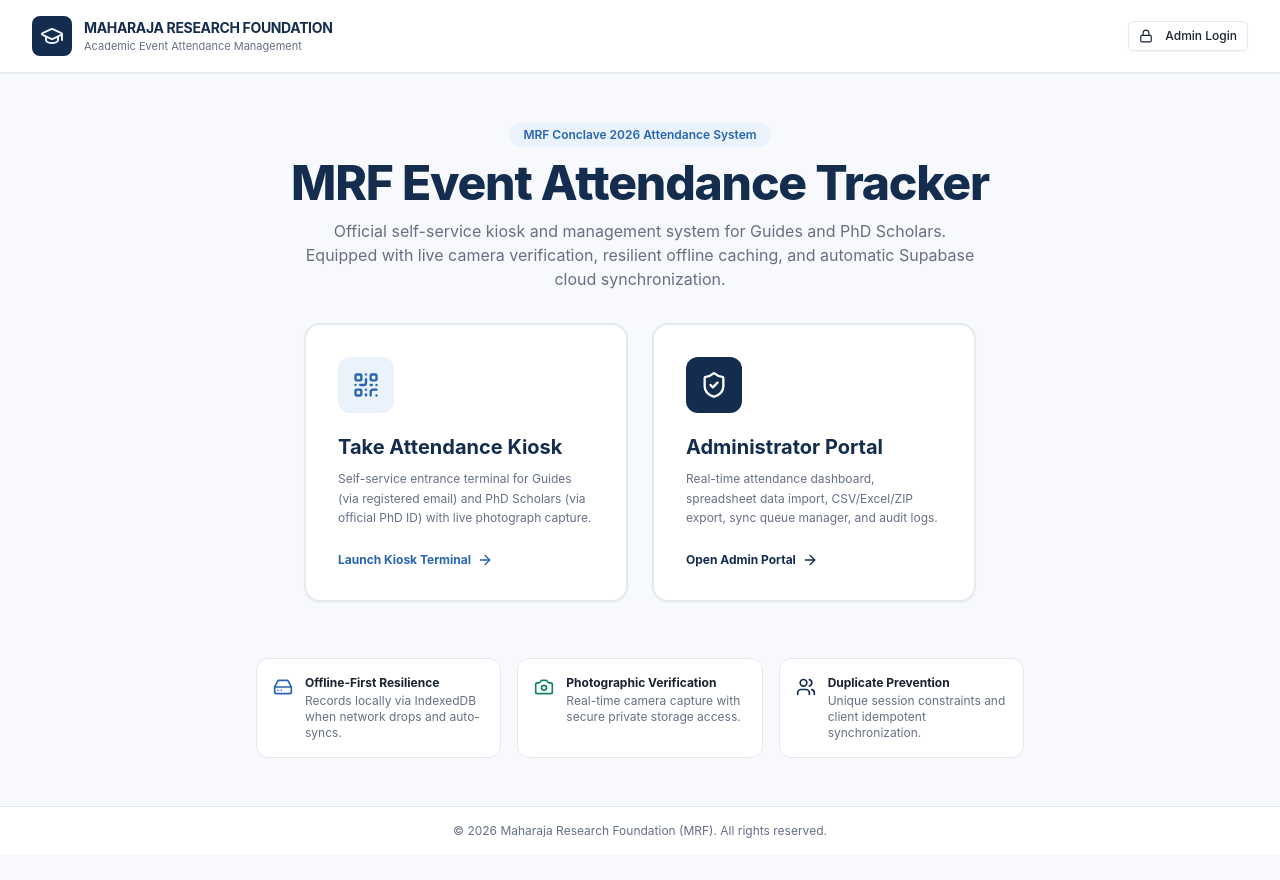
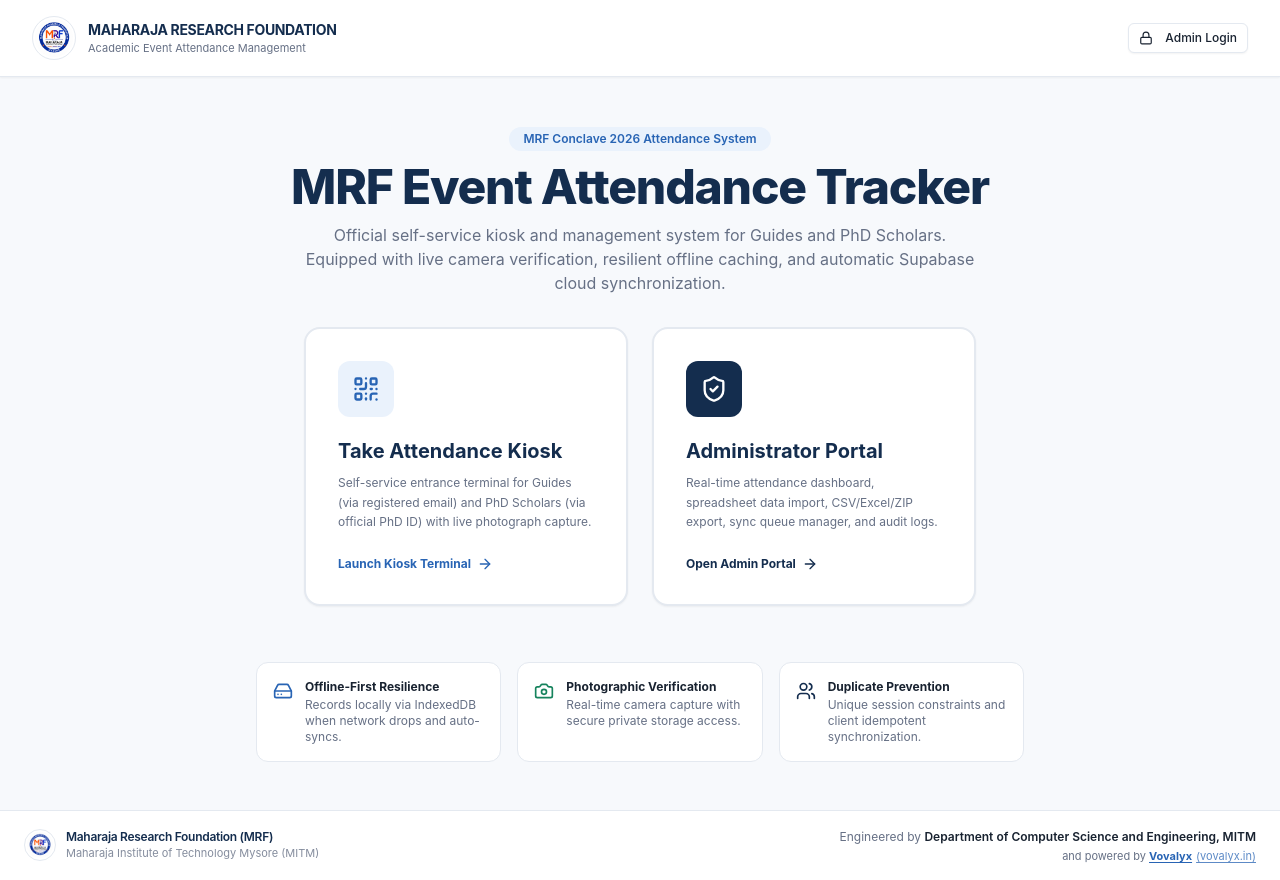
Before and after one commit to Vinod1234-JPG/attendencestudent, a Next.js app: page / in a window 1280 px wide. Before the commit the page ends 855 px from the top, so only its background shows below. Built offline with nearby package versions, Linux system fonts and the light colour scheme.

Commit message:
feat(branding): add universal constant footer and official MRF MITM logo across all pages

```diff
--- a/src/app/admin/layout.tsx
+++ b/src/app/admin/layout.tsx
@@ -1,6 +1,7 @@
 import React from 'react';
 import { AdminSidebar } from '@/components/layout/AdminSidebar';
 import { AdminTopBar } from '@/components/layout/AdminTopBar';
+import { AppFooter } from '@/components/common/AppFooter';
 
 export default function AdminLayout({
   children,
@@ -12,8 +13,11 @@ export default function AdminLayout({
       <AdminSidebar userEmail="admin@mrf.org" userRole="Administrator" />
       <div className="flex flex-col flex-1 min-w-0 overflow-hidden">
         <AdminTopBar />
-        <main className="flex-1 overflow-y-auto p-8 bg-[#F7F9FC]">
-          {children}
+        <main className="flex-1 overflow-y-auto bg-[#F7F9FC] flex flex-col justify-between">
+          <div className="p-8 flex-1">
+            {children}
+          </div>
+          <AppFooter />
         </main>
       </div>
     </div>
--- a/src/app/kiosk/page.tsx
+++ b/src/app/kiosk/page.tsx
@@ -27,6 +27,7 @@ import { CameraView } from '@/components/kiosk/CameraView';
 import { getOfflineDb, OfflineAttendanceRecord } from '@/lib/db/dexie';
 import { normalizeEmail, normalizePhdId, maskIdentifier, isNameMatching } from '@/lib/utils/normalization';
 import { syncEngine } from '@/lib/sync/syncEngine';
+import { AppFooter } from '@/components/common/AppFooter';
 
 type KioskStep =
   | 'CAMERA_FIRST'
@@ -345,8 +346,9 @@ export default function KioskPage() {
       {/* Top Kiosk Header */}
       <header className="bg-white border-b border-[#E4E9F0] px-8 py-4 shadow-sm flex items-center justify-between">
         <div className="flex items-center gap-3">
-          <div className="w-10 h-10 rounded-lg bg-[#142D4E] flex items-center justify-center text-white font-bold">
-            <GraduationCap className="w-6 h-6 text-[#EAF2FC]" />
+          <div className="w-11 h-11 rounded-full overflow-hidden bg-white shadow-xs shrink-0 border border-[#E4E9F0] flex items-center justify-center p-0.5">
+            {/* eslint-disable-next-line @next/next/no-img-element */}
+            <img src="/logo.jpg" alt="MRF Logo" className="w-full h-full object-contain rounded-full" />
           </div>
           <div>
             <h1 className="text-base font-bold text-[#142D4E] tracking-tight">
@@ -737,13 +739,8 @@ export default function KioskPage() {
         </div>
       </main>
 
-      {/* Kiosk Footer with Privacy Notice */}
-      <footer className="bg-white border-t border-[#E4E9F0] px-8 py-3 text-center text-xs text-[#667085]">
-        <p>
-          Photographs captured are strictly used for Maharaja Research Foundation event attendance
-          verification. All data is private and securely encrypted.
-        </p>
-      </footer>
+      {/* Constant Universal Footer */}
+      <AppFooter />
     </div>
   );
 }
--- a/src/app/login/page.tsx
+++ b/src/app/login/page.tsx
@@ -5,6 +5,7 @@ import { useRouter } from 'next/navigation';
 import { GraduationCap, Eye, EyeOff, Lock, Mail, Shield, AlertCircle } from 'lucide-react';
 import { Button } from '@/components/ui/button';
 import { Input } from '@/components/ui/input';
+import { AppFooter } from '@/components/common/AppFooter';
 
 export default function LoginPage() {
   const router = useRouter();
@@ -42,12 +43,14 @@ export default function LoginPage() {
   };
 
   return (
-    <div className="min-h-screen bg-[#F7F9FC] flex flex-col justify-center items-center p-6">
-      <div className="w-full max-w-md bg-white border border-[#E4E9F0] rounded-2xl shadow-sm p-8 md:p-10">
+    <div className="min-h-screen bg-[#F7F9FC] flex flex-col justify-between select-none">
+      <div className="flex-1 flex items-center justify-center p-6">
+        <div className="w-full max-w-md bg-white border border-[#E4E9F0] rounded-2xl shadow-sm p-8 md:p-10">
         {/* Brand Header */}
         <div className="text-center mb-8">
-          <div className="w-12 h-12 rounded-xl bg-[#142D4E] flex items-center justify-center text-white mx-auto mb-3 shadow-sm">
-            <GraduationCap className="w-7 h-7 text-[#EAF2FC]" />
+          <div className="w-16 h-16 rounded-full overflow-hidden bg-white shadow-sm shrink-0 border border-[#E4E9F0] flex items-center justify-center p-1 mx-auto mb-3">
+            {/* eslint-disable-next-line @next/next/no-img-element */}
+            <img src="/logo.jpg" alt="MRF Logo" className="w-full h-full object-contain rounded-full" />
           </div>
           <h1 className="text-sm font-bold tracking-widest text-[#2864B4] uppercase">
             Maharaja Research Foundation
@@ -116,6 +119,8 @@ export default function LoginPage() {
           </div>
         </div>
       </div>
+      </div>
+      <AppFooter />
     </div>
   );
 }
--- a/src/app/page.tsx
+++ b/src/app/page.tsx
@@ -11,6 +11,7 @@ import {
   Lock
 } from 'lucide-react';
 import { Button } from '@/components/ui/button';
+import { AppFooter } from '@/components/common/AppFooter';
 
 export default function HomePage() {
   return (
@@ -18,8 +19,9 @@ export default function HomePage() {
       {/* Top Bar */}
       <header className="bg-white border-b border-[#E4E9F0] px-8 py-4 shadow-sm flex items-center justify-between">
         <div className="flex items-center gap-3">
-          <div className="w-10 h-10 rounded-lg bg-[#142D4E] flex items-center justify-center text-white font-bold">
-            <GraduationCap className="w-6 h-6 text-[#EAF2FC]" />
+          <div className="w-11 h-11 rounded-full overflow-hidden bg-white shadow-xs shrink-0 border border-[#E4E9F0] flex items-center justify-center p-0.5">
+            {/* eslint-disable-next-line @next/next/no-img-element */}
+            <img src="/logo.jpg" alt="MRF Logo" className="w-full h-full object-contain rounded-full" />
           </div>
           <div>
             <h1 className="text-sm font-bold text-[#142D4E] tracking-tight">
@@ -120,10 +122,8 @@ export default function HomePage() {
         </div>
       </main>
 
-      {/* Footer */}
-      <footer className="bg-white border-t border-[#E4E9F0] px-8 py-4 text-center text-xs text-[#667085]">
-        <p>© 2026 Maharaja Research Foundation (MRF). All rights reserved.</p>
-      </footer>
+      {/* Constant Universal Footer */}
+      <AppFooter />
     </div>
   );
 }
--- /dev/null
+++ b/src/components/common/AppFooter.tsx
@@ -0,0 +1,67 @@
+import React from 'react';
+import Link from 'next/link';
+
+interface AppFooterProps {
+  className?: string;
+  variant?: 'light' | 'dark' | 'glass';
+}
+
+export function AppFooter({ className = '', variant = 'light' }: AppFooterProps) {
+  const isDark = variant === 'dark';
+
+  return (
+    <footer
+      className={`w-full py-4 px-6 border-t transition-colors ${
+        isDark
+          ? 'bg-[#0B1B30] border-[#1E293B] text-[#94A3B8]'
+          : 'bg-white border-[#E4E9F0] text-[#667085]'
+      } ${className}`}
+    >
+      <div className="max-w-7xl mx-auto flex flex-col sm:flex-row items-center justify-between gap-3 text-center sm:text-left text-xs">
+        {/* Left: Institution Branding & Logo */}
+        <div className="flex items-center gap-2.5">
+          <div className="w-8 h-8 rounded-full overflow-hidden bg-white shadow-xs shrink-0 border border-[#E4E9F0] flex items-center justify-center p-0.5">
+            {/* eslint-disable-next-line @next/next/no-img-element */}
+            <img
+              src="/logo.jpg"
+              alt="MRF - MITM Logo"
+              className="w-full h-full object-contain rounded-full"
+            />
+          </div>
+          <div>
+            <p className={`font-semibold tracking-tight ${isDark ? 'text-white' : 'text-[#142D4E]'}`}>
+              Maharaja Research Foundation (MRF)
+            </p>
+            <p className="text-[11px] opacity-80">
+              Maharaja Institute of Technology Mysore (MITM)
+            </p>
+          </div>
+        </div>
+
+        {/* Center / Right: Engineering & Powered by Vovalyx */}
+        <div className="flex flex-col sm:items-end items-center gap-0.5">
+          <p className="text-xs leading-relaxed">
+            Engineered by{' '}
+            <span className={`font-semibold ${isDark ? 'text-slate-200' : 'text-[#182230]'}`}>
+              Department of Computer Science and Engineering, MITM
+            </span>
+          </p>
+          <p className="text-[11px]">
+            and powered by{' '}
+            <a
+              href="https://vovalyx.in"
+              target="_blank"
+              rel="noopener noreferrer"
+              className="font-bold text-[#2864B4] hover:text-[#142D4E] underline underline-offset-2 transition-colors inline-flex items-center gap-1"
+            >
+              <span>Vovalyx</span>
+              <span className="opacity-75 font-normal">(vovalyx.in)</span>
+            </a>
+          </p>
+        </div>
+      </div>
+    </footer>
+  );
+}
+
+export default AppFooter;
--- a/src/components/layout/AdminSidebar.tsx
+++ b/src/components/layout/AdminSidebar.tsx
@@ -56,8 +56,9 @@ export function AdminSidebar({
     <aside className="w-64 bg-[#142D4E] text-white flex flex-col shrink-0 min-h-screen border-r border-[#0B1B30] select-none">
       {/* Brand Header */}
       <div className="p-6 border-b border-[#0B1B30] flex items-center gap-3">
-        <div className="w-10 h-10 rounded-lg bg-[#2864B4] flex items-center justify-center font-bold text-white shadow-sm shrink-0">
-          <GraduationCap className="w-6 h-6" />
+        <div className="w-10 h-10 rounded-full overflow-hidden bg-white shadow-sm shrink-0 flex items-center justify-center p-0.5 border border-white/20">
+          {/* eslint-disable-next-line @next/next/no-img-element */}
+          <img src="/logo.jpg" alt="MRF Logo" className="w-full h-full object-contain rounded-full" />
         </div>
         <div className="overflow-hidden">
           <h1 className="font-bold text-sm tracking-wide text-white leading-tight">MRF EVENT ATTENDANCE</h1>
```
Also changed, not shown: public/logo.jpg (added), public/mrf-logo.jpg (added).
